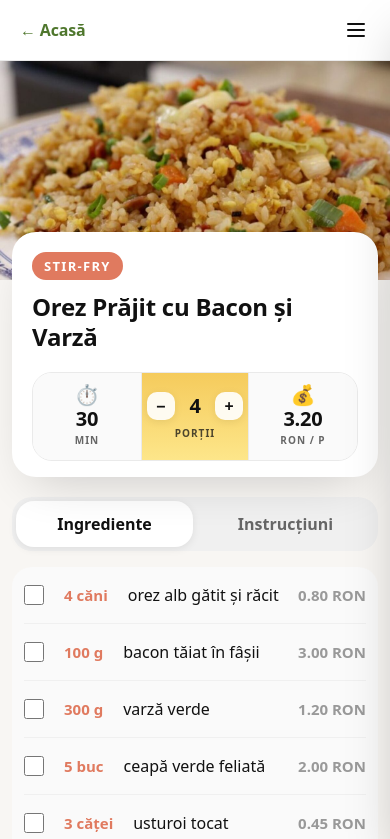
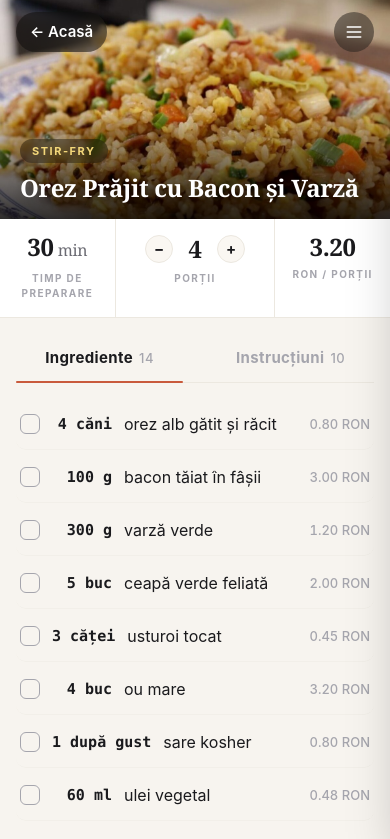
Before and after one commit to psticea/cookingbook, a React (Vite) app: page /cookingbook/recipe/bacon-cabbage-fried-rice in a window 390 px wide. Shown: the top 839 px of the page. Built offline with nearby package versions, Linux system fonts and the light colour scheme.

Commit message:
refactor: Update ingredient and instruction lists for improved layout and typography

```diff
--- a/src/components/IngredientList.tsx
+++ b/src/components/IngredientList.tsx
@@ -68,12 +68,12 @@ export const IngredientList: React.FC<IngredientListProps> = ({
   }, [ingredients, currentServings, servings, language]);
 
   return (
-    <div className="bg-card-2-light dark:bg-card-2-dark rounded-2xl px-3 sm:px-4 divide-y divide-line-2-light dark:divide-line-2-dark">
+    <div className="grid gap-0.5">
       {ingredients.map((item, index) => {
         if (isSection(item)) {
           return (
-            <div key={index} className="pt-4 pb-2 first:pt-3">
-              <h3 className="font-display text-base font-bold text-ink-light dark:text-ink-dark tracking-tight">
+            <div key={index} className="pt-4 pb-2 first:pt-2">
+              <h3 className="font-serif text-lg font-semibold text-ink-light dark:text-ink-dark tracking-tight">
                 {item.section[language]}
               </h3>
             </div>
@@ -86,7 +86,7 @@ export const IngredientList: React.FC<IngredientListProps> = ({
           return (
             <label
               key={index}
-              className="flex items-center gap-3 py-3 cursor-pointer group"
+              className="grid grid-cols-[20px_auto_1fr_auto] items-center gap-x-3 sm:gap-x-4 py-3 border-b border-line-2-light dark:border-line-2-dark last:border-b-0 cursor-pointer hover:bg-card-2-light dark:hover:bg-card-2-dark transition-colors rounded-md px-1"
             >
               <input
                 type="checkbox"
@@ -95,19 +95,20 @@ export const IngredientList: React.FC<IngredientListProps> = ({
                 className="ingredient-checkbox"
               />
 
-              {/* Quantity badge — colored, fixed width, tabular */}
+              {/* Quantity in mono numerals, right-aligned for clean vertical column */}
               <span
-                className={`flex-none inline-flex items-center justify-center min-w-[3.25rem] px-2 py-1 rounded-lg text-sm font-bold tabular-nums ${
+                className={`font-mono text-sm font-semibold tabular-nums text-right min-w-[3.75rem] ${
                   isChecked
-                    ? 'bg-card-3-light dark:bg-card-3-dark text-ink-soft-light dark:text-ink-soft-dark line-through'
-                    : 'bg-brand-warm/12 text-brand-warm dark:bg-brand-warm/20'
+                    ? 'text-ink-soft-light dark:text-ink-soft-dark line-through'
+                    : 'text-ink-light dark:text-ink-dark'
                 }`}
               >
                 {getScaledQuantity(item.quantity)} {item.unit[language]}
               </span>
 
+              {/* Ingredient name takes remaining horizontal space */}
               <span
-                className={`flex-1 text-base ${
+                className={`text-base ${
                   isChecked
                     ? 'line-through text-ink-soft-light dark:text-ink-soft-dark'
                     : 'text-ink-light dark:text-ink-dark'
@@ -116,7 +117,8 @@ export const IngredientList: React.FC<IngredientListProps> = ({
                 {item.name[language]}
               </span>
 
-              <span className="text-sm font-semibold text-ink-soft-light dark:text-ink-soft-dark tabular-nums whitespace-nowrap">
+              {/* Cost — smallest element, muted, never competes for the eye */}
+              <span className="text-xs font-medium text-ink-soft-light dark:text-ink-soft-dark tabular-nums whitespace-nowrap">
                 {formatPrice(ingredientCost.costPerRecipe)}
               </span>
             </label>
--- a/src/components/PersonalNotes.tsx
+++ b/src/components/PersonalNotes.tsx
@@ -19,11 +19,11 @@ export const PersonalNotes: React.FC<PersonalNotesProps> = ({ notes }) => {
   if (!notes[language] || notes[language].trim() === '') return null;
 
   return (
-    <section className="rounded-2xl p-5 border border-dashed border-brand-warm bg-[#fff5f5] dark:bg-[#3a2925]">
-      <h3 className="font-display text-sm font-bold text-brand-warm mb-1.5 tracking-[0.08em] uppercase">
+    <section className="mt-6 bg-card-light dark:bg-card-dark rounded-r-2xl border-l-4 border-brand-warm py-4 pl-5 pr-5">
+      <h3 className="font-sans text-[11px] font-bold tracking-[0.14em] uppercase text-brand-warm mb-2">
         {getTranslation('personalNotes', language)}
       </h3>
-      <p className="text-base text-ink-muted-light dark:text-ink-muted-dark leading-relaxed whitespace-pre-line">
+      <p className="font-serif italic text-base leading-relaxed text-ink-muted-light dark:text-ink-muted-dark whitespace-pre-line">
         {notes[language]}
       </p>
     </section>
--- a/src/design/tokens.ts
+++ b/src/design/tokens.ts
@@ -24,66 +24,64 @@
 export const colors = {
   // ---------- Brand (fixed across light/dark) ----------
   brand: {
-    yellow: '#f5cb5c',         // servings strip highlight, accents
+    yellow: '#f3d77a',         // softer cream-yellow (was #f5cb5c)
     accent: '#4f772d',         // primary action green (light theme)
     'accent-bright': '#6b9c3d', // primary action green (dark theme)
-    warm: '#e07a5f',           // terracotta — notes, category pill on recipe
+    warm: '#c95a3c',           // deeper, more confident terracotta (was #e07a5f)
+    'warm-bright': '#dd7a5a',  // for dark mode
     pink: '#e198ac',           // secondary accent
   },
 
   // ---------- Page backgrounds (the canvas behind cards) ----------
   bg: {
-    light: '#f8f6f3',
-    dark: '#1c1d24',
+    light: '#f7f4ef',          // warm cream (was #f8f6f3)
+    dark: '#131317',           // deeper near-black (was #1c1d24)
   },
 
   // ---------- Card surfaces (3 stacked layers) ----------
   card: {
     light: '#ffffff',
-    dark: '#272832',
+    dark: '#1d1d22',
   },
   'card-2': {
-    // Inner rows inside a card (ingredient rows, sub-bg)
-    light: '#fafafa',
-    dark: '#31323e',
+    light: '#faf7f2',          // warm cream tint (was #fafafa)
+    dark: '#23242a',
   },
   'card-3': {
-    // Tab tracks, deepest inset surface
-    light: '#f0f0f0',
-    dark: '#3b3d4a',
+    light: '#f0ebe3',          // warm sand (was #f0f0f0)
+    dark: '#2c2d34',
   },
 
   // ---------- Text colors ----------
   ink: {
-    light: '#111111',
-    dark: '#f2f3f7',
+    light: '#1a1a1d',
+    dark: '#f5f5f8',
   },
   'ink-muted': {
-    light: '#666666',
-    dark: '#b8bac4',
+    light: '#6b6b73',
+    dark: '#a4a4ac',
   },
   'ink-soft': {
-    light: '#999999',
-    dark: '#868892',
+    light: '#a5a5ad',
+    dark: '#6c6d76',
   },
 
   // ---------- Borders / dividers ----------
   line: {
-    light: '#eaeaea',
-    dark: '#3a3c47',
+    light: '#ece8e0',          // warmer hairline (was #eaeaea)
+    dark: '#2c2d34',
   },
   'line-2': {
-    // Subtle hairlines inside cards
-    light: '#f0f0f0',
-    dark: '#2f3039',
+    light: '#f2efe9',
+    dark: '#25262c',
   },
 
   // ---------- Legacy aliases (kept for backward compatibility) ----------
-  primary: { light: '#f5cb5c', dark: '#f5cb5c' },
-  secondary: { light: '#e07a5f', dark: '#e07a5f' },
+  primary: { light: '#f3d77a', dark: '#f3d77a' },
+  secondary: { light: '#c95a3c', dark: '#dd7a5a' },
   accent: { light: '#4f772d', dark: '#6b9c3d' },
-  surface: { light: '#f8f6f3', dark: '#1c1d24' },
-  'text-main': { light: '#111111', dark: '#f2f3f7' },
+  surface: { light: '#f7f4ef', dark: '#131317' },
+  'text-main': { light: '#1a1a1d', dark: '#f5f5f8' },
 } as const;
 
 // ============================================================
@@ -92,8 +90,15 @@ export const colors = {
 export const typography = {
   // Font families
   fontFamily: {
-    sans: ['Outfit', 'Plus Jakarta Sans', 'system-ui', 'sans-serif'],
-    display: ['Plus Jakarta Sans', 'Outfit', 'system-ui', 'sans-serif'],
+    // Body / UI
+    sans: ['Inter', 'Outfit', 'system-ui', 'sans-serif'],
+    // Editorial headings and display numerals
+    serif: ['Fraunces', 'Georgia', 'serif'],
+    // Tabular quantities (ingredient list)
+    mono: ['JetBrains Mono', 'SFMono-Regular', 'Menlo', 'monospace'],
+    // Legacy alias — points at the serif so existing `font-display` usages
+    // pick up the editorial look without code changes.
+    display: ['Fraunces', 'Georgia', 'serif'],
   },
 
   /**
--- a/src/index.css
+++ b/src/index.css
@@ -1,11 +1,11 @@
-@import url('https://fonts.googleapis.com/css2?family=Outfit:wght@300;400;500;600;700;800&family=Plus+Jakarta+Sans:wght@400;500;600;700;800&display=swap');
+@import url('https://fonts.googleapis.com/css2?family=Fraunces:opsz,wght@9..144,500;9..144,600;9..144,700&family=Inter:wght@400;500;600;700&family=JetBrains+Mono:wght@500;600&display=swap');
 
 @tailwind base;
 @tailwind components;
 @tailwind utilities;
 
 :root {
-  font-family: 'Outfit', 'Plus Jakarta Sans', system-ui, Avenir, Helvetica, Arial, sans-serif;
+  font-family: 'Inter', system-ui, Avenir, Helvetica, Arial, sans-serif;
   line-height: 1.5;
   font-weight: 400;
 
@@ -21,45 +21,63 @@ body {
   margin: 0;
   min-width: 320px;
   min-height: 100vh;
-  background: #f8f6f3;
+  background: #f7f4ef;
 }
 
 .dark body {
-  background: #1c1d24;
+  background: #131317;
 }
 
 #root {
   min-height: 100vh;
 }
 
-/* Display headings use the Plus Jakarta Sans cut */
-h1, h2, h3, .font-display {
-  font-family: 'Plus Jakarta Sans', 'Outfit', system-ui, sans-serif;
-  letter-spacing: -0.01em;
+/* Editorial headings + numerals use the Fraunces serif */
+h1, h2, h3, .font-display, .font-serif {
+  font-family: 'Fraunces', Georgia, serif;
+  font-optical-sizing: auto;
+  letter-spacing: -0.015em;
 }
 
-/* Ingredient checkbox styles — terracotta accent in card-stack design */
+/* Ingredient checkbox styles — rounded square, brand warm fill when checked */
 input[type="checkbox"].ingredient-checkbox {
+  appearance: none;
+  -webkit-appearance: none;
   width: 20px;
   height: 20px;
   border-radius: 6px;
-  border: 2px solid #d4d4d8;
-  accent-color: #e07a5f;
+  border: 1.5px solid #a5a5ad;
+  background: transparent;
   cursor: pointer;
   flex-shrink: 0;
+  display: grid;
+  place-items: center;
+  transition: background 0.15s, border-color 0.15s;
 }
 
 .dark input[type="checkbox"].ingredient-checkbox {
-  border-color: #4a4b56;
-  accent-color: #e07a5f;
+  border-color: #6c6d76;
 }
 
 input[type="checkbox"].ingredient-checkbox:checked {
-  background-color: #e07a5f;
-  border-color: #e07a5f;
+  background-color: #c95a3c;
+  border-color: #c95a3c;
 }
 
-/* Hide scrollbar but keep scroll for filter chip rows */
+.dark input[type="checkbox"].ingredient-checkbox:checked {
+  background-color: #dd7a5a;
+  border-color: #dd7a5a;
+}
+
+input[type="checkbox"].ingredient-checkbox:checked::after {
+  content: '✓';
+  color: #ffffff;
+  font-size: 13px;
+  font-weight: 700;
+  line-height: 1;
+}
+
+/* Hide scrollbar but keep scroll for horizontal lists (filter chips, etc.) */
 .no-scrollbar {
   scrollbar-width: none;
   -ms-overflow-style: none;
--- a/src/pages/RecipePage.tsx
+++ b/src/pages/RecipePage.tsx
@@ -5,7 +5,6 @@ import { useLanguage } from '../hooks/useLanguage';
 import { getTranslation } from '../utils/translations';
 import { calculateRecipeCost } from '../utils/pricing';
 import { Header } from '../components/Header';
-import { RecipeHeader } from '../components/RecipeHeader';
 import { RecipeImage } from '../components/RecipeImage';
 import { IngredientList } from '../components/IngredientList';
 import { InstructionList } from '../components/InstructionList';
@@ -128,11 +127,17 @@ const RecipePage: React.FC = () => {
     );
   }
 
+  // Count actual ingredient items (skip section headers) for the tab badge
+  const ingredientCount = recipe.ingredients.filter((i) => 'name' in i).length;
+  const instructionCount = recipe.instructions[language].length;
+  const categoryName = (() => {
+    const cat = categories.find((c) => c.id === recipe.category);
+    return cat ? cat.name[language] : recipe.category;
+  })();
+
   // Render recipe page
   return (
     <div className="min-h-screen flex flex-col bg-bg-light dark:bg-bg-dark">
-      <Header onMenuToggle={handleMenuToggle} />
-
       {/* Side Menu */}
       <SideMenu
         isOpen={isSideMenuOpen}
@@ -147,109 +152,134 @@ const RecipePage: React.FC = () => {
       </SideMenu>
 
       <main className="flex-1 w-full">
-        {/* Hero image, edge-to-edge */}
-        <div className="relative">
+        {/* Hero with translucent overlay header + category + title */}
+        <section className="relative">
+          {/* Overlay header (no shared Header on recipe page — translucent pills) */}
+          <div className="absolute top-0 left-0 right-0 z-10 px-4 py-3 sm:py-4 flex items-center justify-between">
+            <button
+              onClick={() => navigate('/')}
+              className="flex items-center gap-1.5 px-3.5 py-2 rounded-full text-sm font-semibold text-white bg-black/40 backdrop-blur-md hover:bg-black/55 transition-colors"
+            >
+              ← {getTranslation('home', language)}
+            </button>
+            <button
+              onClick={handleMenuToggle}
+              className="w-10 h-10 grid place-items-center rounded-full text-white bg-black/40 backdrop-blur-md hover:bg-black/55 transition-colors"
+              aria-label={getTranslation('menu', language)}
+            >
+              <svg className="w-5 h-5" fill="none" stroke="currentColor" viewBox="0 0 24 24">
+                <path strokeLinecap="round" strokeLinejoin="round" strokeWidth={2} d="M4 6h16M4 12h16M4 18h16" />
+              </svg>
+            </button>
+          </div>
+
+          {/* Hero image — keeps the recipe photo's native 3:2 ratio */}
           <RecipeImage
             recipeId={recipe.id}
             category={recipe.category}
             alt={recipe.title[language]}
           />
+
+          {/* Dark gradient at bottom of image for title legibility */}
+          <div className="absolute inset-0 pointer-events-none bg-gradient-to-b from-transparent via-transparent to-black/80" />
+
+          {/* Category + title sit on top of the hero */}
+          <div className="absolute left-5 right-5 bottom-4 sm:bottom-5 z-[2]">
+            <span className="inline-block text-[11px] font-bold tracking-[0.14em] uppercase text-brand-yellow bg-black/35 backdrop-blur-sm px-3 py-1 rounded-full">
+              {categoryName}
+            </span>
+            <h1 className="font-serif font-semibold text-white text-2xl sm:text-3xl leading-tight mt-2.5 [text-shadow:_0_2px_14px_rgba(0,0,0,.45)]">
+              {recipe.title[language]}
+            </h1>
           </div>
+        </section>
 
-        {/* Overlay card — title + category */}
-        <div className="relative -mt-12 px-3 sm:px-5 z-10">
-          <div className="bg-card-light dark:bg-card-dark rounded-3xl shadow-overlay dark:shadow-overlay-dark px-5 pt-5 pb-4 sm:px-6 sm:pt-6 sm:pb-5">
-            <span className="inline-block bg-brand-warm text-white text-xs font-bold tracking-[0.1em] uppercase px-3 py-1 rounded-full">
-              {(() => {
-                const cat = categories.find((c) => c.id === recipe.category);
-                return cat ? cat.name[language] : recipe.category;
-              })()}
-            </span>
-            <div className="mt-3">
-              <RecipeHeader recipe={recipe} />
-            </div>
-
-            {/* Integrated stat strip — time | servings (with stepper) | price/serving */}
-            <div className="mt-5 grid grid-cols-3 rounded-2xl overflow-hidden border border-line-light dark:border-line-dark">
-              {/* Time */}
-              <div className="flex flex-col items-center justify-center py-3 px-2 bg-card-2-light dark:bg-card-2-dark">
-                <span className="text-xl leading-none mb-1">⏱️</span>
-                <span className="font-display text-xl font-bold text-ink-light dark:text-ink-dark leading-none">
+        {/* Stat strip — hairline-divided, three equal cells, sits below the image */}
+        <section className="grid grid-cols-[1fr_1.4fr_1fr] bg-card-light dark:bg-card-dark border-b border-line-light dark:border-line-dark">
+          <div className="text-center py-4 px-2">
+            <div className="font-serif font-semibold text-2xl sm:text-3xl text-ink-light dark:text-ink-dark leading-none tabular-nums">
               {recipe.prepTime}
-                </span>
-                <span className="text-[10px] font-bold tracking-[0.1em] uppercase text-ink-muted-light dark:text-ink-muted-dark mt-1">
+              <span className="text-base font-medium text-ink-muted-light dark:text-ink-muted-dark ml-1">
                 {getTranslation('minutes', language).substring(0, 3)}
               </span>
             </div>
+            <div className="mt-2 text-[10px] font-bold tracking-[0.14em] uppercase text-ink-soft-light dark:text-ink-soft-dark">
+              {getTranslation('prepTime', language)}
+            </div>
+          </div>
 
-              {/* Servings with inline stepper */}
-              <div
-                className="flex flex-col items-center justify-center py-3 px-2 border-x border-line-light dark:border-line-dark"
-                style={{ background: 'linear-gradient(180deg, #f5cb5c 0%, #fde68a 100%)' }}
-              >
-                <div className="flex items-center gap-2.5 text-ink-light">
+          <div className="text-center py-4 px-2 border-x border-line-light dark:border-line-dark">
+            <div className="flex items-center justify-center gap-2.5">
               <button
                 onClick={handleDecrement}
                 disabled={servings <= 1}
-                    className="w-7 h-7 flex items-center justify-center rounded-md bg-white/90 text-ink-light font-bold text-base shadow-card active:scale-95 transition-transform disabled:opacity-40"
+                className="w-7 h-7 rounded-full border border-line-light dark:border-line-dark bg-card-2-light dark:bg-card-2-dark text-ink-light dark:text-ink-dark text-sm font-bold grid place-items-center hover:bg-brand-accent hover:text-white hover:border-transparent disabled:opacity-40 transition-colors"
                 aria-label="Decrease servings"
               >
                 −
               </button>
-                  <span className="font-display text-xl font-bold leading-none tabular-nums min-w-[1.25rem] text-center">
+              <span className="font-serif font-semibold text-2xl sm:text-3xl text-ink-light dark:text-ink-dark leading-none tabular-nums min-w-[1.5rem]">
                 {servings}
               </span>
               <button
                 onClick={handleIncrement}
                 disabled={servings >= 12}
-                    className="w-7 h-7 flex items-center justify-center rounded-md bg-white/90 text-ink-light font-bold text-base shadow-card active:scale-95 transition-transform disabled:opacity-40"
+                className="w-7 h-7 rounded-full border border-line-light dark:border-line-dark bg-card-2-light dark:bg-card-2-dark text-ink-light dark:text-ink-dark text-sm font-bold grid place-items-center hover:bg-brand-accent hover:text-white hover:border-transparent disabled:opacity-40 transition-colors"
                 aria-label="Increase servings"
               >
                 +
               </button>
             </div>
-                <span className="text-[10px] font-bold tracking-[0.1em] uppercase text-ink-light/75 mt-1.5">
+            <div className="mt-2 text-[10px] font-bold tracking-[0.14em] uppercase text-ink-soft-light dark:text-ink-soft-dark">
               {getTranslation('servings', language)}
-                </span>
-              </div>
-
-              {/* Price per serving */}
-              <div className="flex flex-col items-center justify-center py-3 px-2 bg-card-2-light dark:bg-card-2-dark">
-                <span className="text-xl leading-none mb-1">💰</span>
-                <span className="font-display text-xl font-bold text-ink-light dark:text-ink-dark leading-none tabular-nums">
-                  {pricePerServing.toFixed(2)}
-                </span>
-                <span className="text-[10px] font-bold tracking-[0.1em] uppercase text-ink-muted-light dark:text-ink-muted-dark mt-1">
-                  RON / p
-                </span>
-              </div>
-            </div>
             </div>
           </div>
 
-        {/* Body sections — tight mobile padding so lists span near-full-width */}
-        <div className="px-3 sm:px-5 pt-5 pb-8 space-y-4">
-          {/* Tabs */}
-          <div className="flex gap-1 bg-card-3-light dark:bg-card-3-dark rounded-2xl p-1">
+          <div className="text-center py-4 px-2">
+            <div className="font-serif font-semibold text-2xl sm:text-3xl text-ink-light dark:text-ink-dark leading-none tabular-nums">
+              {pricePerServing.toFixed(2)}
+            </div>
+            <div className="mt-2 text-[10px] font-bold tracking-[0.14em] uppercase text-ink-soft-light dark:text-ink-soft-dark">
+              RON / {getTranslation('servings', language).toLowerCase().slice(0, 6)}
+            </div>
+          </div>
+        </section>
+
+        {/* Body — tight outer padding so list rows reach near the edges */}
+        <div className="px-4 sm:px-5 pt-4 pb-8 space-y-4">
+          {/* Underline tabs with counts */}
+          <div className="flex gap-6 border-b border-line-light dark:border-line-dark">
             <button
               onClick={() => setActiveTab('ingredients')}
-              className={`flex-1 py-2.5 text-base font-semibold rounded-xl transition-colors ${
+              className={`relative flex-1 py-3 text-sm font-bold tracking-wide transition-colors ${
                 activeTab === 'ingredients'
-                  ? 'bg-card-light dark:bg-card-dark text-ink-light dark:text-ink-dark shadow-card'
-                  : 'text-ink-muted-light dark:text-ink-muted-dark hover:text-ink-light dark:hover:text-ink-dark'
+                  ? 'text-ink-light dark:text-ink-dark'
+                  : 'text-ink-soft-light dark:text-ink-soft-dark hover:text-ink-muted-light dark:hover:text-ink-muted-dark'
               }`}
             >
               {getTranslation('ingredients', language)}
+              <span className="ml-1.5 text-xs font-medium text-ink-soft-light dark:text-ink-soft-dark">
+                {ingredientCount}
+              </span>
+              {activeTab === 'ingredients' && (
+                <span className="absolute left-0 right-0 -bottom-px h-0.5 bg-brand-warm rounded-full" />
+              )}
             </button>
             <button
               onClick={() => setActiveTab('instructions')}
-              className={`flex-1 py-2.5 text-base font-semibold rounded-xl transition-colors ${
+              className={`relative flex-1 py-3 text-sm font-bold tracking-wide transition-colors ${
                 activeTab === 'instructions'
-                  ? 'bg-card-light dark:bg-card-dark text-ink-light dark:text-ink-dark shadow-card'
-                  : 'text-ink-muted-light dark:text-ink-muted-dark hover:text-ink-light dark:hover:text-ink-dark'
+                  ? 'text-ink-light dark:text-ink-dark'
+                  : 'text-ink-soft-light dark:text-ink-soft-dark hover:text-ink-muted-light dark:hover:text-ink-muted-dark'
               }`}
             >
               {getTranslation('instructions', language)}
+              <span className="ml-1.5 text-xs font-medium text-ink-soft-light dark:text-ink-soft-dark">
+                {instructionCount}
+              </span>
+              {activeTab === 'instructions' && (
+                <span className="absolute left-0 right-0 -bottom-px h-0.5 bg-brand-warm rounded-full" />
+              )}
             </button>
           </div>
 
```
Also changed, not shown: src/components/InstructionList.tsx (+9 -7 lines), 1 other file (tests, documents, lock files or other folders). Lines whose indentation alone changed are shown as unchanged.
